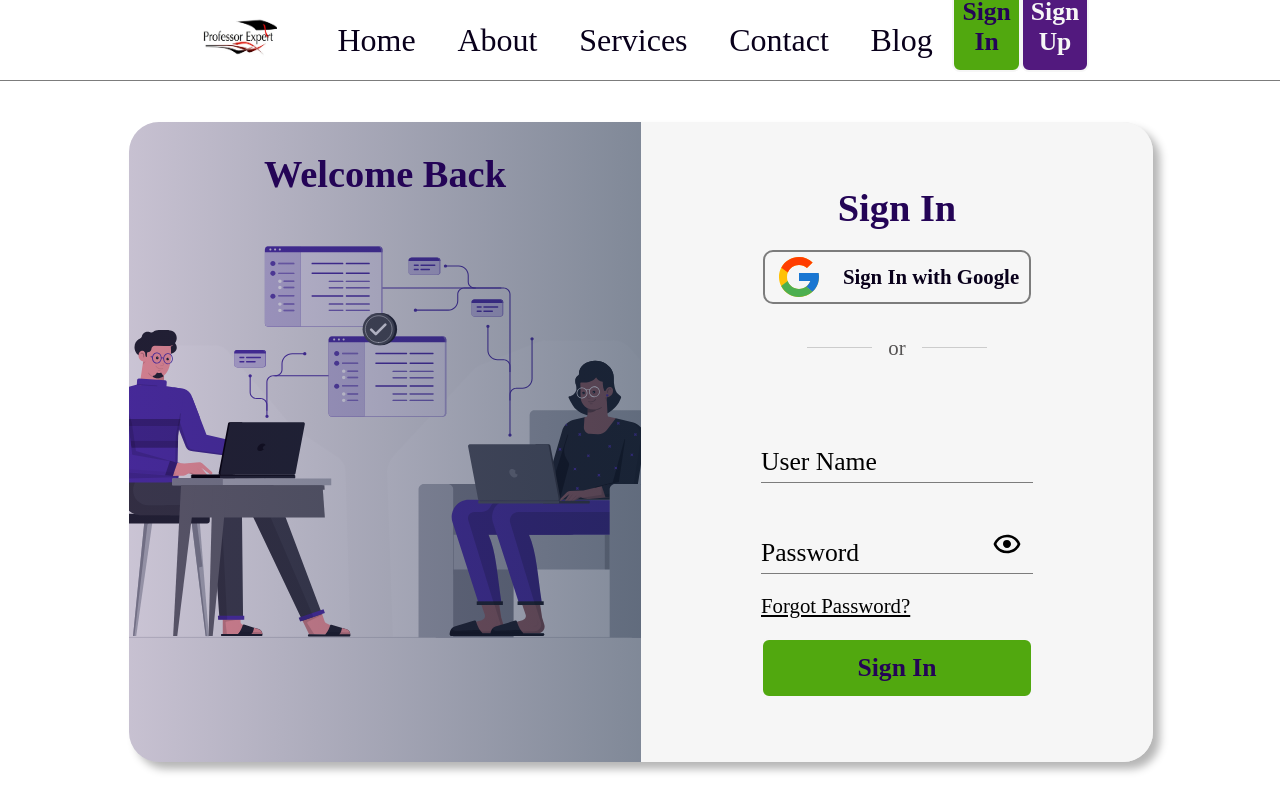
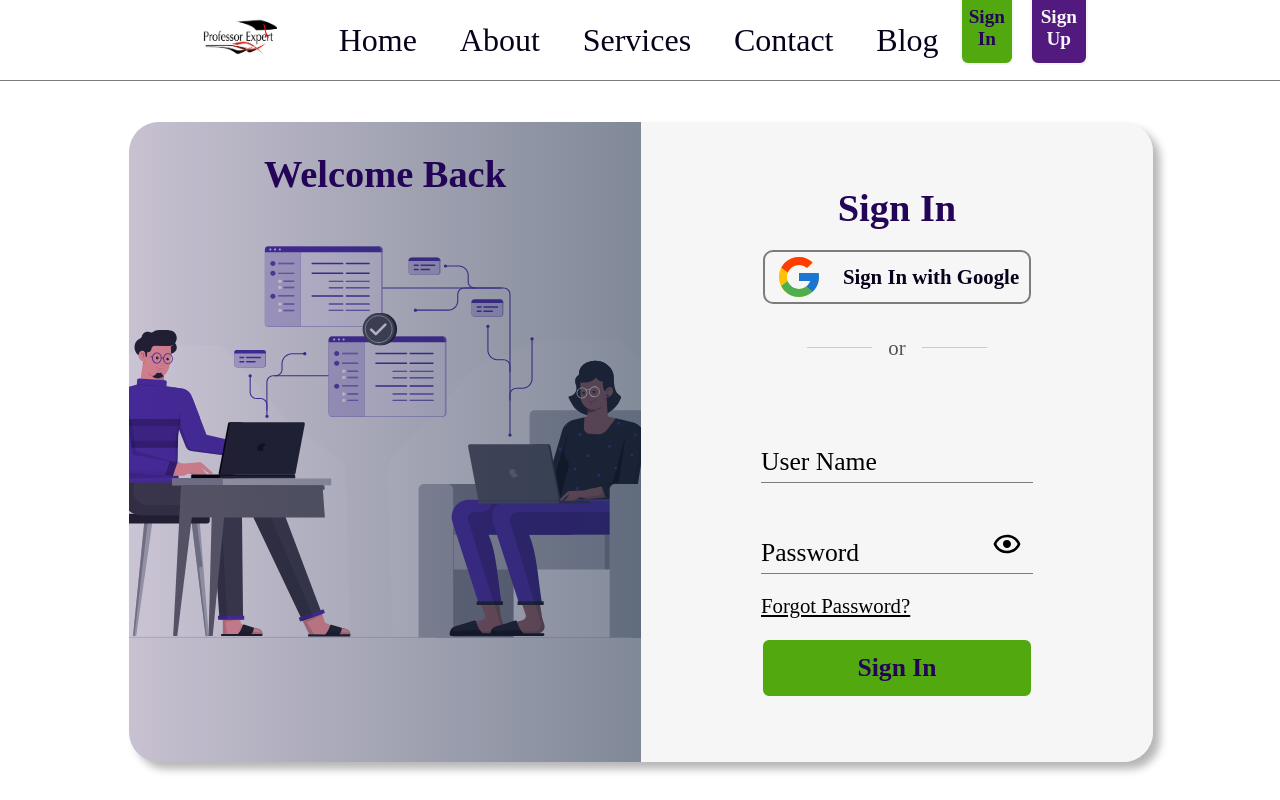
Before and after one commit to DennisNgari/React-mini, a React (Create React App) app: page / in a window 1280 px wide. Shown: the top 800 px of the page. Built offline with nearby package versions, Linux system fonts and the light colour scheme; the HTML template or start-up script is replaced by a standard one.

Commit message:
Updated the login buttons and the gap

```diff
--- a/src/components/call-to-Action/Buttons.jsx
+++ b/src/components/call-to-Action/Buttons.jsx
@@ -16,13 +16,13 @@ const btnReset = css`
 const accessBtns = css`
 width: 100%;
 display: inline-block;
-padding: .8rem .5rem;
-font-size: 1.6rem;
+padding: .8rem .2rem;
 font-weight: bold;
 border-radius: .5rem;
 border: 2px solid ${lightTheme.bg2};
 -webkit-transition: all 0.3s;
 -moz-transition: all 0.3s;
+font-size: ${props => (props.name === "nav")? "1.2rem" : "1.6rem" };
 transition: all 0.3s;
 `;
 
@@ -45,6 +45,7 @@ ${btnReset};
 ${accessBtns};
 background: ${lightTheme.hover};
 color: ${lightTheme.bg2};
+align-self: center;
 :hover{
     background: ${lightTheme.primary};
     color: ${lightTheme.bg2};
--- a/src/components/header/nav/NavBar.jsx
+++ b/src/components/header/nav/NavBar.jsx
@@ -43,7 +43,7 @@ const user = false;
 
                 {/* Right Section */}
                 <Right>
-                {user ? (<NavLink to="/login"><SignInBtn>Log Out</SignInBtn></NavLink>):(<><NavLink to="/login"><SignInBtn>Sign In</SignInBtn></NavLink><NavLink to="/register"><SignUpBtn>Sign Up</SignUpBtn></NavLink></>)}
+                {user ? (<NavLink to="/login"><SignInBtn name="nav">Log Out</SignInBtn></NavLink>):(<><NavLink to="/login"><SignInBtn name="nav">Sign In</SignInBtn></NavLink><NavLink to="/register"><SignUpBtn name="nav">Sign Up</SignUpBtn></NavLink></>)}
                 </Right>
 
                 {/* Mobile View Hamburger */}
--- a/src/components/header/nav/Style.jsx
+++ b/src/components/header/nav/Style.jsx
@@ -79,6 +79,8 @@ height: 100%;
 display: flex;
 align-items: center;
 justify-content: center;
+gap: 1rem;
+
 @media ${b.lg}{
     display: none;
 };
--- a/src/components/header/nav/layout/navLinks/deskTop/DeskTopLinks.jsx
+++ b/src/components/header/nav/layout/navLinks/deskTop/DeskTopLinks.jsx
@@ -80,7 +80,7 @@ const DeskTopLinks = () => {
                             </MegaRow>
 
                                {/* Row 3 */}
-                               <MegaRow>
+                               {/* <MegaRow>
                                <IconCont><LegalIcon/><MegaHeader>Legal</MegaHeader></IconCont>
 
                                 <MegaMenu>
@@ -90,7 +90,7 @@ const DeskTopLinks = () => {
                                     </MegaMenuListItem>
                                     ))}
                                 </MegaMenu>
-                            </MegaRow>
+                            </MegaRow> */}
 
                              {/* Row 3 */}
                              <MegaRow>
--- a/src/styles/GlobalStyles.js
+++ b/src/styles/GlobalStyles.js
@@ -32,7 +32,7 @@ export const GlobalStyles = createGlobalStyle`
         //This defines what 1 rem is
 
      @media ${b.xxl}{
-            font-size:75%;
+            font-size:70%;
         }
 
     @media ${b.xl}{
--- a/src/styles/Responsive.js
+++ b/src/styles/Responsive.js
@@ -32,9 +32,6 @@ export const s = {
 
   // Mobile Phone up to 600px (37.5em)
   sm: "37.5em",
-
-  // Mobile Phone below 600px (< 37.5em)
-  xsm: "37.5em",
 };
 
 // BREAKPOINTS
```
